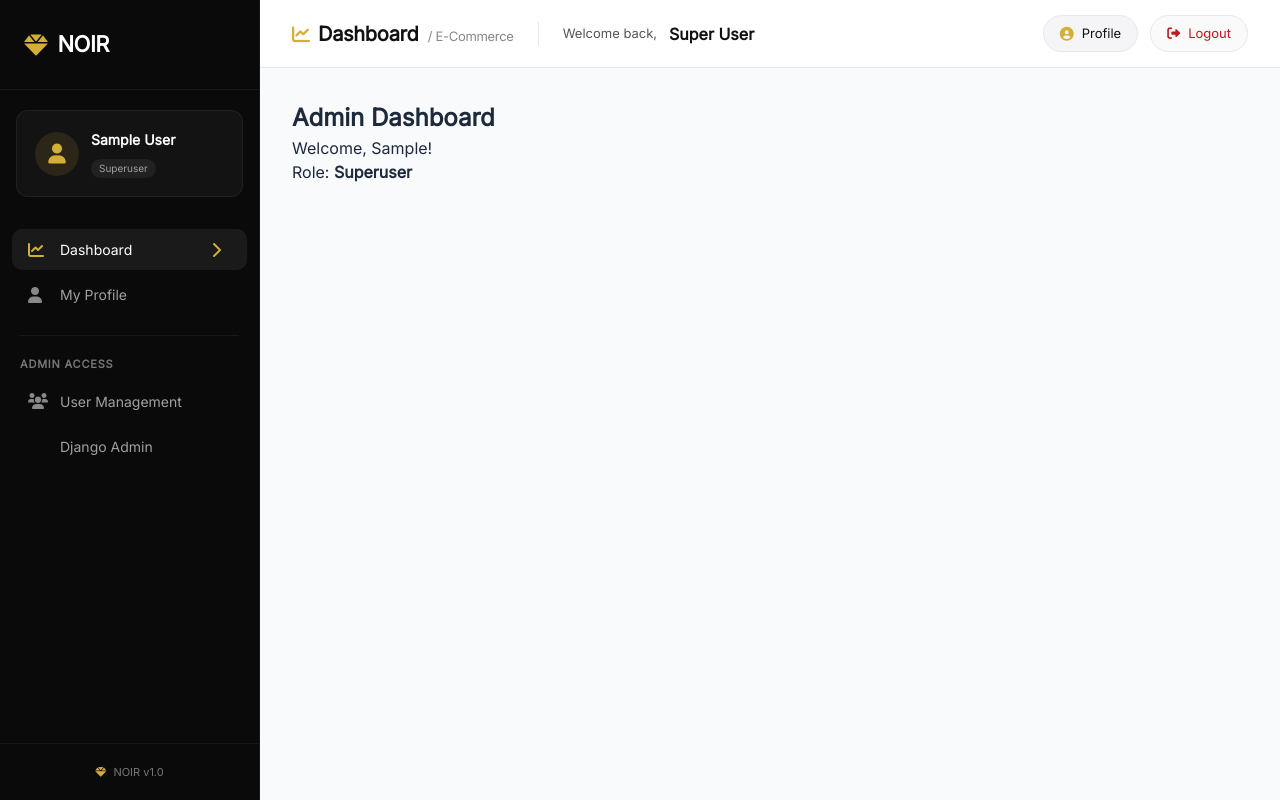
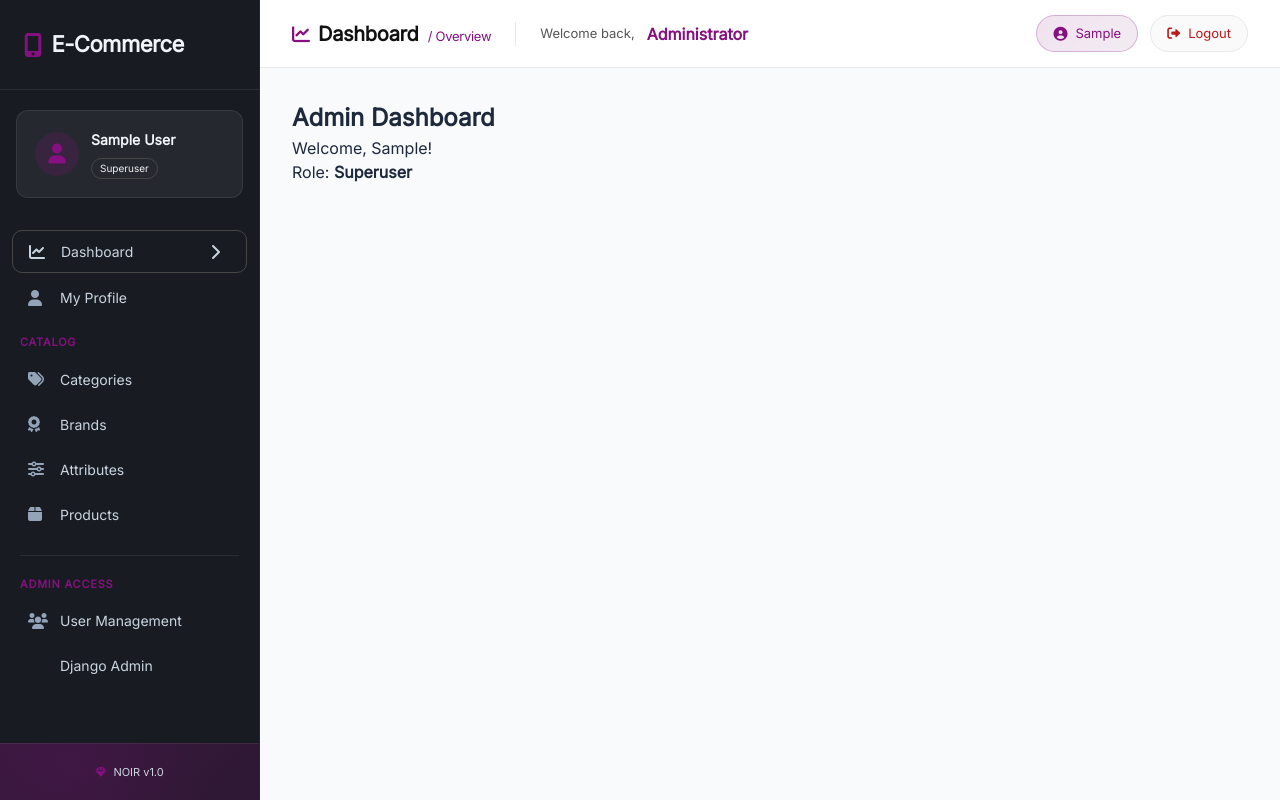
Before and after one commit to vinaykalwala/Ecommerce, a Django app: page /accounts/dashboard/ in a window 1280 px wide. Run offline with Django 5.2, Linux system fonts and the light colour scheme; the visitor is signed in with stand-in values (Sample User, id 1); data comes from the database, SQL or seed files in the repository.

Commit message:
new links added

```diff
--- a/templates/sidebar.html
+++ b/templates/sidebar.html
@@ -21,19 +21,21 @@
             overflow-x: hidden;
         }
 
-        /* Professional Dark Theme - Black, White & Gold only */
+        /* Professional Theme - Light Black/Dark Gray Sidebar, Purple gradient footer */
         :root {
             --bg-primary: #ffffff;
             --bg-secondary: #f8fafc;
-            --bg-sidebar: #0a0a0a;
-            --bg-sidebar-hover: #1a1a1a;
+            --bg-sidebar: #181c22;
+            --bg-sidebar-hover: #374151;
             --text-primary: #111111;
             --text-secondary: #555555;
-            --text-sidebar: #a0a0a0;
+            --text-sidebar: #cbd5e1;
             --text-sidebar-hover: #ffffff;
             --border-light: #e8e8ec;
-            --accent-gold: #d4af37;
-            --accent-gold-dark: #b4942c;
+            --border-sidebar: rgba(255, 255, 255, 0.08);
+            --accent-purple: #85107f;
+            --accent-purple-dark: #85107f;
+            --accent-purple-light: #f8eef7;
             --shadow-sm: 0 1px 2px rgba(0, 0, 0, 0.04);
             --shadow-md: 0 4px 12px rgba(0, 0, 0, 0.06);
             --radius-sm: 8px;
@@ -46,7 +48,7 @@
             min-height: 100vh;
         }
 
-        /* ========== PREMIUM SIDEBAR ========== */
+        /* ========== LIGHT BLACK/DARK GRAY SIDEBAR ========== */
         .premium-sidebar {
             position: fixed;
             left: 0;
@@ -58,24 +60,24 @@
             display: flex;
             flex-direction: column;
             overflow-y: auto;
-            border-right: 1px solid rgba(255, 255, 255, 0.06);
+            border-right: 1px solid rgba(255, 255, 255, 0.05);
         }
 
         .premium-sidebar::-webkit-scrollbar {
             width: 4px;
         }
         .premium-sidebar::-webkit-scrollbar-track {
-            background: #1a1a1a;
+            background: #111827;
         }
         .premium-sidebar::-webkit-scrollbar-thumb {
-            background: #d4af37;
+            background: #4b5563;
             border-radius: 4px;
         }
 
         /* Sidebar Header */
         .sidebar-header {
             padding: 28px 24px;
-            border-bottom: 1px solid rgba(255, 255, 255, 0.06);
+            border-bottom: 1px solid rgba(255, 255, 255, 0.08);
         }
 
         .sidebar-logo {
@@ -84,13 +86,13 @@
             gap: 10px;
             font-size: 22px;
             font-weight: 700;
-            color: #ffffff;
+            color: #f1f5f9;
             letter-spacing: -0.5px;
             text-decoration: none;
         }
 
         .sidebar-logo i {
-            color: var(--accent-gold);
+            color: var(--accent-purple);
             font-size: 24px;
         }
 
@@ -101,38 +103,38 @@
             gap: 12px;
             padding: 18px;
             margin: 20px 16px 12px 16px;
-            background: rgba(255, 255, 255, 0.04);
+            background: rgba(255, 255, 255, 0.06);
             border-radius: var(--radius-md);
-            border: 1px solid rgba(255, 255, 255, 0.06);
+            border: 1px solid rgba(255, 255, 255, 0.08);
         }
 
         .sidebar-avatar {
             width: 44px;
             height: 44px;
-            background: rgba(212, 175, 55, 0.12);
+            background: rgba(133, 16, 127, 0.2);
             border-radius: 50%;
             display: flex;
             align-items: center;
             justify-content: center;
-            color: var(--accent-gold);
+            color: var(--accent-purple);
             font-size: 20px;
         }
 
         .sidebar-user-info h4 {
             font-size: 14px;
             font-weight: 600;
-            color: #ffffff;
+            color: #f1f5f9;
             margin-bottom: 4px;
         }
 
         .user-role {
             font-size: 10px;
             font-weight: 500;
-            color: #a0a0a0;
-            background: rgba(255, 255, 255, 0.06);
+            color: #f0f0f2;
             padding: 2px 8px;
             border-radius: 12px;
             display: inline-block;
+            border: 1px solid #474747;
         }
 
         /* Sidebar Navigation */
@@ -157,7 +159,7 @@
             gap: 12px;
             padding: 10px 16px;
             margin: 0 12px;
-            color: #a0a0a0;
+            color: #cbd5e1;
             text-decoration: none;
             font-size: 14px;
             font-weight: 500;
@@ -168,28 +170,28 @@
         .sidebar-menu-link i {
             width: 20px;
             font-size: 16px;
-            color: #888888;
+            color: #94a3b8;
         }
 
         .sidebar-menu-link:hover {
-            background: #1a1a1a;
+            background: #374151;
             color: #ffffff;
         }
         .sidebar-menu-link:hover i {
-            color: var(--accent-gold);
+            color: var(--accent-purple);
         }
 
         .sidebar-menu-link.active {
-            background: #1a1a1a;
-            color: #ffffff;
+            border: 1px solid #474747;
+            color: #cbd5e1;
         }
         .sidebar-menu-link.active i {
-            color: var(--accent-gold);
+            color: #cbd5e1;
         }
 
         .sidebar-divider {
             height: 1px;
-            background: rgba(255, 255, 255, 0.06);
+            background: rgba(255, 255, 255, 0.08);
             margin: 20px 20px;
         }
 
@@ -198,7 +200,7 @@
             font-weight: 600;
             text-transform: uppercase;
             letter-spacing: 0.8px;
-            color: #777777;
+            color: var(--accent-purple);
             padding: 0 20px;
             margin: 16px 0 8px 0;
         }
@@ -208,7 +210,7 @@
             font-size: 11px;
             opacity: 0;
             transition: var(--transition);
-            color: var(--accent-gold);
+            color: var(--accent-purple);
         }
 
         .sidebar-menu-link:hover .menu-arrow {
@@ -220,19 +222,35 @@
             opacity: 1;
         }
 
+        /* ========== SIDEBAR FOOTER - PREMIUM PURPLE GRADIENT ========== */
         .sidebar-footer {
             padding: 20px 24px;
-            border-top: 1px solid rgba(255, 255, 255, 0.06);
+            border-top: 1px solid rgba(255, 255, 255, 0.08);
             margin-top: auto;
+            background: linear-gradient(135deg, rgba(133, 16, 127, 0.3) 0%, rgba(94, 13, 90, 0.3) 100%);
+            position: relative;
+        }
+
+        .sidebar-footer::before {
+            content: '';
+            position: absolute;
+            top: 0;
+            left: 0;
+            right: 0;
+            bottom: 0;
+            background: radial-gradient(circle at 30% 50%, rgba(133, 16, 127, 0.12), transparent 70%);
+            pointer-events: none;
         }
 
         .sidebar-version {
             font-size: 11px;
-            color: #777777;
+            color: #cbd5e1;
             text-align: center;
+            position: relative;
+            z-index: 1;
         }
         .sidebar-version i {
-            color: var(--accent-gold);
+            color: var(--accent-purple);
             margin-right: 4px;
         }
 
@@ -244,7 +262,7 @@
             background: var(--bg-secondary);
         }
 
-        /* ========== PROFESSIONAL HEADER - BLACK & WHITE ========== */
+        /* ========== PROFESSIONAL HEADER ========== */
         .premium-header {
             background: #ffffff;
             border-bottom: 1px solid #e8e8ec;
@@ -290,7 +308,7 @@
             gap: 8px;
         }
         .page-title-desktop i {
-            color: var(--accent-gold);
+            color: var(--accent-purple);
             font-size: 18px;
         }
         .page-title-desktop h1 {
@@ -302,7 +320,7 @@
         .page-title-desktop span {
             font-size: 13px;
             font-weight: 400;
-            color: #888888;
+            color: var(--accent-purple);
             margin-left: 4px;
         }
 
@@ -320,15 +338,7 @@
         }
         .user-welcome-name {
             font-weight: 700;
-            color: #111111;
-        }
-        .user-welcome-badge {
-            background: #f5f5f7;
-            padding: 4px 10px;
-            border-radius: 20px;
-            font-size: 11px;
-            font-weight: 600;
-            color: var(--accent-gold);
+            color: var(--accent-purple);
         }
 
         /* Header Actions */
@@ -338,7 +348,7 @@
             gap: 12px;
         }
 
-        /* Professional Action Buttons - No Blue */
+        /* ========== HEADER PROFILE BUTTON - PURPLE ACCENT ========== */
         .header-btn {
             display: flex;
             align-items: center;
@@ -351,17 +361,21 @@
             transition: all 0.2s;
         }
         .profile-btn {
-            background: #f5f5f7;
-            border: 1px solid #e8e8ec;
-            color: #111111;
+            background: linear-gradient(135deg, rgba(133, 16, 127, 0.12) 0%, rgba(94, 13, 90, 0.08) 100%);
+            border: 1px solid rgba(133, 16, 127, 0.25);
+            color: var(--accent-purple);
         }
         .profile-btn:hover {
-            background: #ebebef;
-            border-color: #d4af37;
+            background: var(--accent-purple);
+            border-color: var(--accent-purple);
+            color: #ffffff;
         }
         .profile-btn i {
-            color: var(--accent-gold);
+            color: var(--accent-purple);
             font-size: 14px;
+        }
+        .profile-btn:hover i {
+            color: #ffffff;
         }
         .logout-btn {
             background: #fafafa;
@@ -370,7 +384,7 @@
         }
         .logout-btn:hover {
             background: #fef2f2;
-            border-color: #d4af37;
+            border-color: #ffaaaa;
         }
         .logout-btn i {
             font-size: 13px;
@@ -405,6 +419,9 @@
             color: #111111;
             background: #ffffff;
         }
+        .card-header i {
+            color: var(--accent-purple);
+        }
         .card-body {
             padding: 28px;
         }
@@ -423,15 +440,15 @@
             border: none;
         }
         .btn-primary {
-            background: #111111;
+            background: var(--accent-purple);
             color: #ffffff;
         }
         .btn-primary:hover {
-            background: #2a2a2a;
+            background: var(--accent-purple-dark);
             transform: translateY(-1px);
         }
         .btn-primary i {
-            color: var(--accent-gold);
+            color: #ffffff;
         }
         .btn-secondary {
             background: #f5f5f7;
@@ -440,10 +457,10 @@
         }
         .btn-secondary:hover {
             background: #ebebef;
-            border-color: #d4af37;
+            border-color: var(--accent-purple);
         }
         .btn-secondary i {
-            color: var(--accent-gold);
+            color: var(--accent-purple);
         }
 
         /* Mobile Responsive */
@@ -486,7 +503,8 @@
                 left: 0;
                 width: 100%;
                 height: 100%;
-                background: rgba(0, 0, 0, 0.5);
+                background: rgba(133, 16, 127, 0.08);
+                backdrop-filter: blur(4px);
                 z-index: 999;
                 display: none;
             }
@@ -522,12 +540,12 @@
 <body>
 
 <div class="app-wrapper">
-    <!-- Premium Sidebar - ALL DJANGO TAGS FULLY PRESERVED -->
+    <!-- Premium Sidebar -->
     <aside class="premium-sidebar" id="premiumSidebar">
         <div class="sidebar-header">
             <a href="{% url 'home' %}" class="sidebar-logo">
-                <i class="fas fa-gem"></i>
-                <span>NOIR</span>
+                <i class="fas fa-mobile-alt"></i>
+                <span>E-Commerce</span>
             </a>
         </div>
 
@@ -543,6 +561,7 @@
 
         <nav class="sidebar-nav">
             <ul class="sidebar-menu">
+               <!-- Dashboard -->
 <li class="sidebar-menu-item">
     <a href="{% url 'dashboard' %}" class="sidebar-menu-link {% if request.resolver_match.url_name == 'dashboard' %}active{% endif %}">
         <i class="fas fa-chart-line"></i>
@@ -550,10 +569,53 @@
         <i class="fas fa-chevron-right menu-arrow"></i>
     </a>
 </li>
+
+<!-- Profile -->
 <li class="sidebar-menu-item">
     <a href="{% url 'profile' %}" class="sidebar-menu-link {% if request.resolver_match.url_name == 'profile' %}active{% endif %}">
         <i class="fas fa-user"></i>
         <span>My Profile</span>
+        <i class="fas fa-chevron-right menu-arrow"></i>
+    </a>
+</li>
+
+<!-- Catalog Section -->
+<li class="sidebar-menu-title">
+    <span>CATALOG</span>
+</li>
+
+<!-- Categories -->
+<li class="sidebar-menu-item">
+    <a href="{% url 'catalog:category_list' %}" class="sidebar-menu-link {% if request.resolver_match.url_name == 'category_list' %}active{% endif %}">
+        <i class="fas fa-tags"></i>
+        <span>Categories</span>
+        <i class="fas fa-chevron-right menu-arrow"></i>
+    </a>
+</li>
+
+<!-- Brands -->
+<li class="sidebar-menu-item">
+    <a href="{% url 'catalog:brand_list' %}" class="sidebar-menu-link {% if request.resolver_match.url_name == 'brand_list' %}active{% endif %}">
+        <i class="fas fa-award"></i>
+        <span>Brands</span>
+        <i class="fas fa-chevron-right menu-arrow"></i>
+    </a>
+</li>
+
+<!-- Attributes -->
+<li class="sidebar-menu-item">
+    <a href="{% url 'catalog:attribute_list' %}" class="sidebar-menu-link {% if request.resolver_match.url_name == 'attribute_list' %}active{% endif %}">
+        <i class="fas fa-sliders-h"></i>
+        <span>Attributes</span>
+        <i class="fas fa-chevron-right menu-arrow"></i>
+    </a>
+</li>
+
+<!-- Products -->
+<li class="sidebar-menu-item">
+    <a href="{% url 'catalog:product_list' %}" class="sidebar-menu-link {% if request.resolver_match.url_name == 'product_list' %}active{% endif %}">
+        <i class="fas fa-box"></i>
+        <span>Products</span>
         <i class="fas fa-chevron-right menu-arrow"></i>
     </a>
 </li>
@@ -568,7 +630,7 @@
                 {% endif %}
                 {% if request.user.user_type == 'superuser' %}
                 <li class="sidebar-divider"></li>
-                <li class="sidebar-menu-title">Admin Access</li>
+                <li class="sidebar-menu-title">ADMIN ACCESS</li>
 
                 <li class="sidebar-menu-item">
                     <a href="{% url 'user_management' %}" class="sidebar-menu-link {% if request.resolver_match.url_name == 'user_management' %}active{% endif %}">
@@ -601,39 +663,35 @@
 
     <!-- Main Content -->
     <main class="main-content">
-        <!-- PROFESSIONAL HEADER - BLACK, WHITE & GOLD ONLY -->
         <header class="premium-header">
             <div class="header-left">
                 <button class="mobile-menu-btn" id="mobileMenuBtn">
                     <i class="fas fa-bars"></i>
                 </button>
 
-                <!-- Desktop Page Title -->
                 <div class="page-title-desktop">
                     <i class="fas fa-chart-line"></i>
-                    <h1>Dashboard <span>/ E-Commerce</span></h1>
+                    <h1>Dashboard <span>/ Overview</span></h1>
                 </div>
 
-                <!-- Desktop User Welcome -->
                 <div class="user-welcome">
                     <span class="user-welcome-text">Welcome back,</span>
                     <span class="user-welcome-name">
                         {% if request.user.user_type == 'superuser' %}
-                            Super User
+                            Administrator
                         {% else %}
                             {{ request.user.first_name|default:request.user.username }}
                         {% endif %}
                     </span>
                 </div>
 
-                <!-- Mobile Page Title -->
                 <h2 class="page-title" id="pageTitle">Dashboard</h2>
             </div>
 
             <div class="header-right">
                 <a href="{% url 'profile' %}" class="header-btn profile-btn">
                     <i class="fas fa-user-circle"></i>
-                    <span>Profile</span>
+                    <span>{{ request.user.first_name|default:request.user.username }}</span>
                 </a>
                 <a href="{% url 'logout' %}" class="header-btn logout-btn">
                     <i class="fas fa-sign-out-alt"></i>
@@ -642,12 +700,11 @@
             </div>
         </header>
 
-        <!-- Page Content - DJANGO BLOCK TAGS FULLY INTACT -->
         {% block content %}
         <div class="page-content">
             <div class="card">
                 <div class="card-header">
-                    <i class="fas fa-chart-line" style="margin-right: 8px; color: var(--accent-gold);"></i>
+                    <i class="fas fa-chart-line" style="margin-right: 8px;"></i>
                     {% if request.user.user_type == 'superuser' %}
                         Administration Overview
                     {% else %}
@@ -656,7 +713,7 @@
                 </div>
                 <div class="card-body">
                     <div style="display: flex; align-items: center; gap: 12px; flex-wrap: wrap; margin-bottom: 24px;">
-                        <i class="fas fa-info-circle" style="color: var(--accent-gold);"></i>
+                        <i class="fas fa-info-circle" style="color: var(--accent-purple);"></i>
                         <p style="color: var(--text-secondary); margin: 0;">
                             {% if request.user.user_type == 'superuser' %}
                                 You have full administrative privileges. Manage users, system settings, and monitor platform analytics.
@@ -673,7 +730,7 @@
                         </div>
                         <div style="background: #f8fafc; border-radius: 16px; padding: 18px; border: 1px solid var(--border-light);">
                             <div style="font-size: 13px; font-weight: 500; color: var(--text-secondary);">Access Level</div>
-                            <div style="font-size: 28px; font-weight: 700; color: var(--accent-gold); margin-top: 6px;">
+                            <div style="font-size: 28px; font-weight: 700; color: var(--accent-purple); margin-top: 6px;">
                                 {{ request.user.user_type|title }}
                             </div>
                         </div>
@@ -699,7 +756,6 @@
 </div>
 
 <script>
-    // Mobile sidebar toggle - FUNCTIONALITY COMPLETELY UNCHANGED
     const sidebar = document.getElementById('premiumSidebar');
     const mobileMenuBtn = document.getElementById('mobileMenuBtn');
     const overlay = document.getElementById('sidebarOverlay');
@@ -736,7 +792,6 @@
         }
     });
 
-    // Update page title on mobile - FUNCTIONALITY COMPLETELY UNCHANGED
     document.querySelectorAll('.sidebar-menu-link').forEach(link => {
         link.addEventListener('click', function() {
             const menuText = this.querySelector('span')?.innerText;
```
Lines whose indentation alone changed are shown as unchanged.
